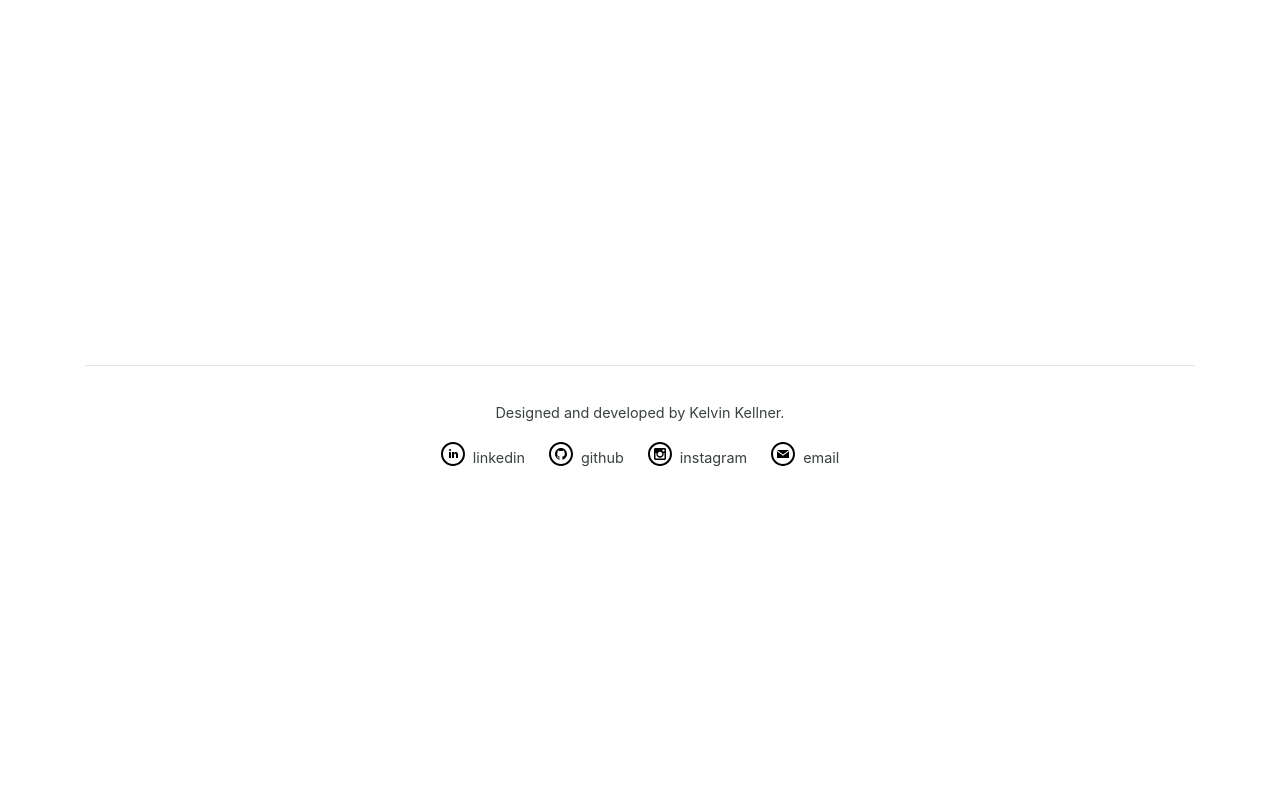
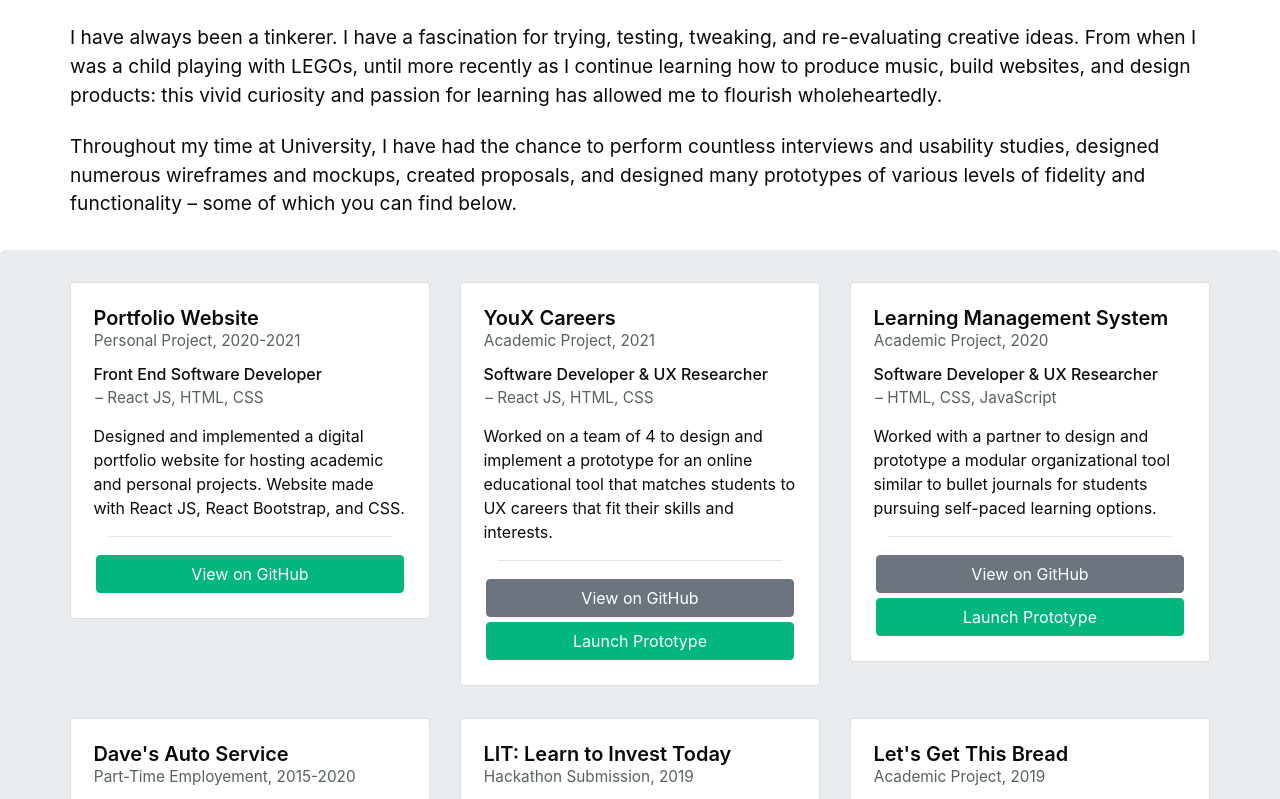
Before and after one commit to kelvinkellner/portfolio-v3, a React (Create React App) app: page /graphic-design in a window 1280 px wide. Shown: the part 281-1080 px from the top of the page. Before the commit the page ends 803 px from the top, so only its background shows below. Built offline with nearby package versions, Linux system fonts and the light colour scheme; a web font is replaced by a local one.

Commit message:
Content Filling for Dev Projects

```diff
--- a/src/components/pages/Dev.js
+++ b/src/components/pages/Dev.js
@@ -25,7 +25,7 @@ class Dev extends Component {
                 </Row>
                 <Row>
                     <p>I have always been a tinkerer. I have a fascination for trying, testing, tweaking, and re-evaluating creative ideas. From when I was a child playing with LEGOs, until more recently as I continue learning how to produce music, build websites, and design products: this vivid curiosity and passion for learning has allowed me to flourish wholeheartedly.</p>
-                    <p>Throughout my time at University, I have had the chance to perform countless interviews and usability studies, designed numerous wireframes and mockups, created proposals, and designed many prototypes of various levels of fidelity and functionality – some of which you can find below...</p>
+                    <p>Throughout my time at University, I have had the chance to perform countless interviews and usability studies, designed numerous wireframes and mockups, created proposals, and designed many prototypes of various levels of fidelity and functionality – some of which you can find below.</p>
                 </Row>
                 <Row style={{marginTop: "2em"}}>
                     <Heading style={{marginBottom: "0.8em"}}>Dev Projects<span>.</span></Heading>
--- a/src/components/pages/GraphicDesign.js
+++ b/src/components/pages/GraphicDesign.js
@@ -1,18 +1,84 @@
 import React, { Component } from 'react';
+import { Link } from 'react-router-dom'
 
+import Breadcrumb from 'react-bootstrap/Breadcrumb';
 import Container from 'react-bootstrap/Container';
 import Row from 'react-bootstrap/Row';
 
 import Heading from '../Heading';
+import Project from '../Project';
+import ProjectDeck from '../ProjectDeck';
 
 class GraphicDesign extends Component {
     render() {
         return(
-            <Container id="ux-page" className="main">
+            <div id="graphic-design-page" className="main">
+            <Container>
                 <Row>
-                    <Heading>Graphic Design<span>.</span></Heading>
+                    <Breadcrumb style={{margin: "1em 0 1.8em 0"}}>
+                        <Breadcrumb.Item linkAs={Link} linkProps={{ to: "/" }}>Portfolio.</Breadcrumb.Item>
+                        <Breadcrumb.Item active>Graphic Design.</Breadcrumb.Item>
+                    </Breadcrumb>
+                </Row>
+                <Row>
+                    <Heading style={{marginBottom: "0.8em"}}>Graphic Design<span>.</span></Heading>
+                </Row>
+                <Row style={{marginBottom: "0.6em"}}>
+                    <p>I have always been a tinkerer. I have a fascination for trying, testing, tweaking, and re-evaluating creative ideas. From when I was a child playing with LEGOs, until more recently as I continue learning how to produce music, build websites, and design products: this vivid curiosity and passion for learning has allowed me to flourish wholeheartedly.</p>
+                    <p>Throughout my time at University, I have had the chance to perform countless interviews and usability studies, designed numerous wireframes and mockups, created proposals, and designed many prototypes of various levels of fidelity and functionality – some of which you can find below.</p>
                 </Row>
             </Container>
+            <ProjectDeck>
+                <Project title="Portfolio Website" role="Front End Software Developer" year="2020-2021" type="Personal Project" tech="React JS, HTML, CSS"
+                actions={[{
+                        message: "View on GitHub",
+                        href: "https://github.com/kelvinkellner/portfolio-v3"
+                    }]}>
+                    Designed and implemented a digital portfolio website for hosting academic and personal projects. Website made with React JS, React Bootstrap, and CSS.
+                </Project>
+                <Project title="YouX Careers" role="Software Developer &amp; UX Researcher" year="2021" type="Academic Project" tech="React JS, HTML, CSS"
+                actions={[{
+                        message: "View on GitHub",
+                        href: "https://github.com/kelvinkellner/youx-careers"
+                    }, {
+                        message: "Launch Prototype",
+                        href: "https://youx-careers.vercel.app/"
+                    }]}>
+                    Worked on a team of 4 to design and implement a prototype for an online educational tool that matches students to UX careers that fit their skills and interests.
+                </Project>
+                <Project title="Learning Management System" role="Software Developer &amp; UX Researcher" year="2020" type="Academic Project" tech="HTML, CSS, JavaScript"
+                actions={[{
+                        message: "View on GitHub",
+                        href: "https://github.com/kelvinkellner/lms-prototype"
+                    }, {
+                        message: "Launch Prototype",
+                        href: "https://lms-prototype.vercel.app/"
+                    }]}>
+                    Worked with a partner to design and prototype a modular organizational tool similar to bullet journals for students pursuing self-paced learning options.
+                </Project>
+                <Project title="Dave's Auto Service" role="Web Designer &amp; Digital Media Manager" year="2015-2020" type="Part-Time Employement" tech="Wix Editor, Adobe Suite"
+                actions={[{
+                        message: "Visit Website",
+                        href: "https://www.davesautoservice.ca/"
+                    }]}>
+                    Designed a visually appealing website for customers to quickly discover important information about the business.
+                </Project>
+                <Project title="LIT: Learn to Invest Today" role="UX Researcher &amp; Software Developer" year="2019" type="Hackathon Submission" tech="React JS, CSS, Figma"
+                actions={[{
+                        message: "View Slide Deck",
+                        href: "https://drive.google.com/file/d/19IiIPuUV3Lje9slTnqC2WvaPvlL5MjDb/view?usp=sharing"
+                    }]}>
+                    Prototyped and pitched an idea for an online educational tool that teaches new investors all the basics of investing.
+                </Project>
+                <Project title="Let's Get This Bread" role="Game Developer" year="2019" type="Academic Project" tech="Java"
+                actions={[{
+                        message: "View on GitHub",
+                        href: "https://github.com/kelvinkellner/Lets-Get-This-Bread"
+                    }]}>
+                    Planned and prototyped a simple 2D platformer game where you play as a pixel art duck who is adamantly in search of bread. Implemented in Java.
+                </Project>
+            </ProjectDeck>
+        </div>
         );
     }
 }
--- a/src/components/pages/Home.js
+++ b/src/components/pages/Home.js
@@ -24,7 +24,7 @@ class Home extends Component {
                         <p>
                             Hello! <svg id="smiley" style={{visibility: "hidden", margin: "-16px"}} xmlns="http://www.w3.org/2000/svg" width="32" height="32" viewBox="0 0 24 24">
                             <path d="M12 2c5.514 0 10 4.486 10 10s-4.486 10-10 10-10-4.486-10-10 4.486-10 10-10zm0-2c-6.627 0-12 5.373-12 12s5.373 12 12 12 12-5.373 12-12-5.373-12-12-12zm6 14h-12c.331 1.465 2.827 4 6.001 4 3.134 0 5.666-2.521 5.999-4zm0-3.998l-.755.506s-.503-.948-1.746-.948c-1.207 0-1.745.948-1.745.948l-.754-.506c.281-.748 1.205-2.002 2.499-2.002 1.295 0 2.218 1.254 2.501 2.002zm-7 0l-.755.506s-.503-.948-1.746-.948c-1.207 0-1.745.948-1.745.948l-.754-.506c.281-.748 1.205-2.002 2.499-2.002 1.295 0 2.218 1.254 2.501 2.002z"/></svg>
-                            I am a software developer &amp; graphic designer currently studying Computer Science, User-Experience Design, &amp; Mathematics at Wilfrid Laurier University.
+                            I am a software developer &amp; visual designer currently studying Computer Science, User-Experience Design, &amp; Mathematics at Wilfrid Laurier University.
                             I have an affection for building new skills and helping others grow.</p>
                         <p>
                             Feel free to browse through some of the projects I have been working on, and don't feel too shy to reach out:
```
